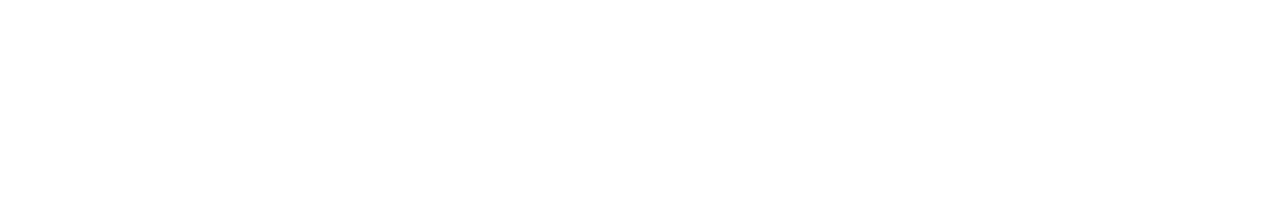
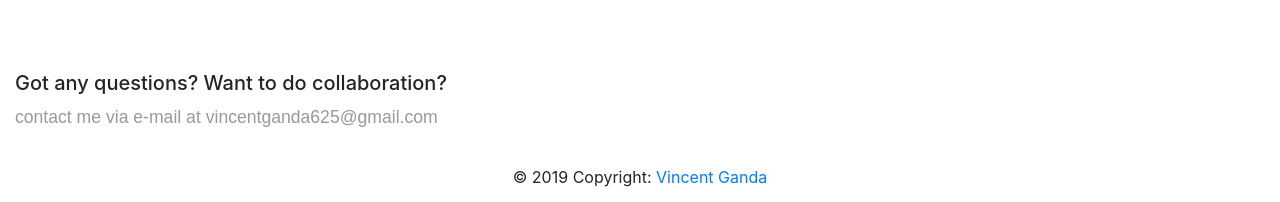
Before and after one commit to VincentGanda/Stundet-Help, a React (Create React App) app: page /auth in a window 1280 px wide. Shown: the part 1116-1318 px from the top of the page. Before the commit the page ends 1171 px from the top, so only its background shows below. Built offline with nearby package versions, Linux system fonts and the light colour scheme.

Commit message:
nambah footer

```diff
--- a/src/App.js
+++ b/src/App.js
@@ -3,6 +3,7 @@
 import {withRouter, Route, Switch} from 'react-router-dom'
 import Auth from './components/Auth/Auth'
 import Background from './components/Background/Background'
+import FooterPage from './components/Footer/Footer'
 
 
 class App extends Component{
@@ -15,6 +16,7 @@
         {/* <Route component={Homepage} path='/' exact /> */}
         <Route component={Auth} path='/auth' exact/>
       </Switch>
+      <FooterPage />
       </div>
     )
   }
--- /dev/null
+++ b/src/components/Footer/Footer.jsx
@@ -0,0 +1,27 @@
+import React from "react";
+import { MDBCol, MDBContainer, MDBRow, MDBFooter } from "mdbreact";
+
+const FooterPage = () => {
+  return (
+    <MDBFooter color="blue" className="font-small pt-2 mt-2">
+      <MDBContainer fluid className="text-center text-md-left">
+        <MDBRow>
+          <MDBCol md="6">
+            <h5 className="title">Got any questions? Want to do collaboration?</h5>
+            <p>
+              contact me via e-mail at vincentganda625@gmail.com
+            </p>
+          </MDBCol>
+
+        </MDBRow>
+      </MDBContainer>
+      <div className="footer-copyright text-center py-3">
+        <MDBContainer fluid>
+          &copy; {new Date().getFullYear()} Copyright: <a href=""> Vincent Ganda </a>
+        </MDBContainer>
+      </div>
+    </MDBFooter>
+  );
+}
+
+export default FooterPage;
```
